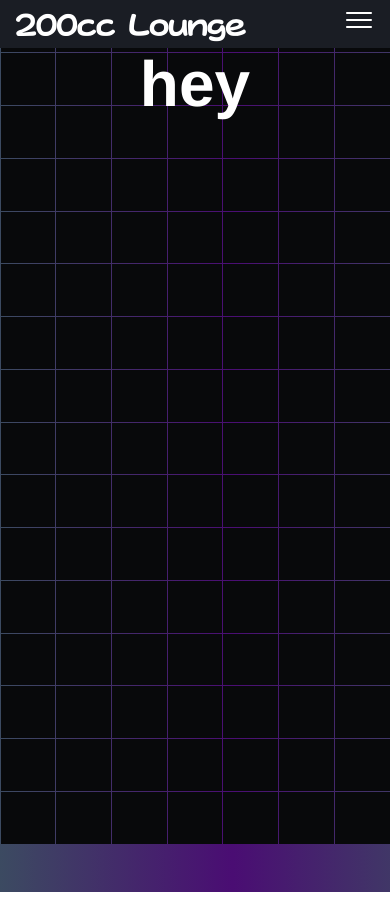
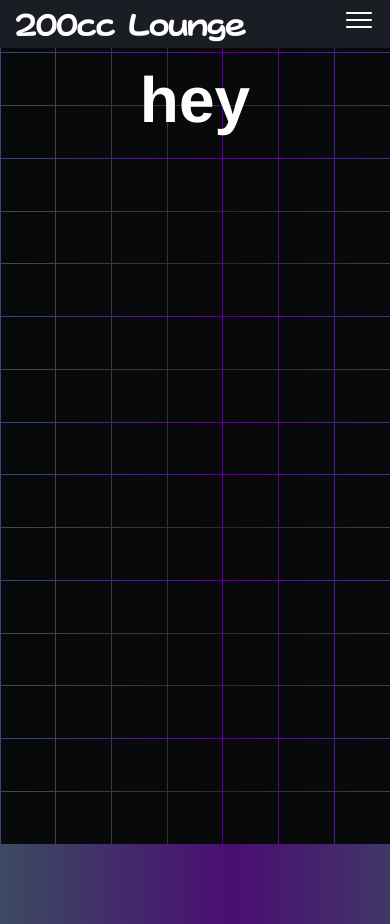
Before and after one commit to billypom/200-lounge.com, a Next.js app: page /asd in a window 390 px wide. Before the commit the page ends 892 px from the top, so only its background shows below. Built offline with nearby package versions, Linux system fonts and the light colour scheme.

Commit message:
mobile padding

```diff
--- a/styles/Home.module.css
+++ b/styles/Home.module.css
@@ -369,6 +369,10 @@ Tiles Background
     width: 100%;
     flex-direction: column;
   }
+  .container {
+    padding: 1rem;
+    /* margin: auto; */
+  }
 
   @keyframes navburger_ani {
     from {transform: translatey(5vh);
```
